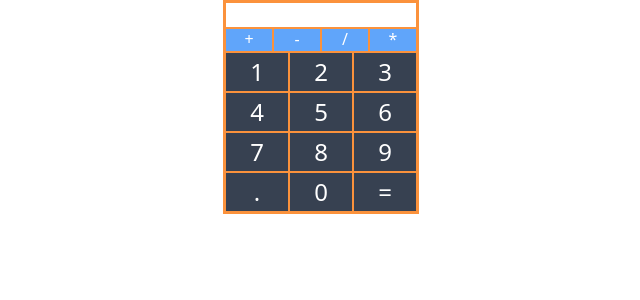
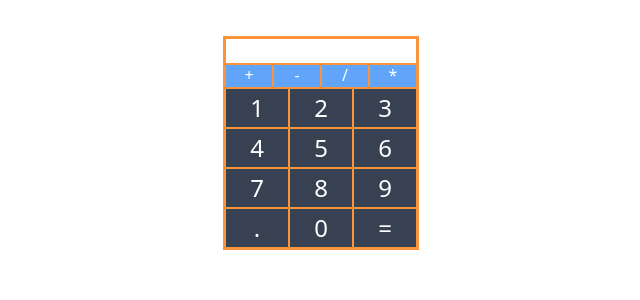
Before and after one commit to lawal-mj/react-calculator, a React (Create React App) app: page / in a window 1280 px wide. Shown: the top 300 px of the page, without its empty margins (319-959 px from the left). Built offline with nearby package versions, Linux system fonts and the light colour scheme.

Commit message:
add margin at top of calculator

```diff
--- a/src/App.js
+++ b/src/App.js
@@ -5,7 +5,7 @@ import InputBox from "./components/InputBox"
 
 export default function App(){
     return (
-        <div className="inline-block border-2 border-orange-400 bg-orange-400">
+        <div className="inline-block border-2 border-orange-400 bg-orange-400 mt-9">
             <InputBox />
             <Signpad />
             <Numpad />
```
